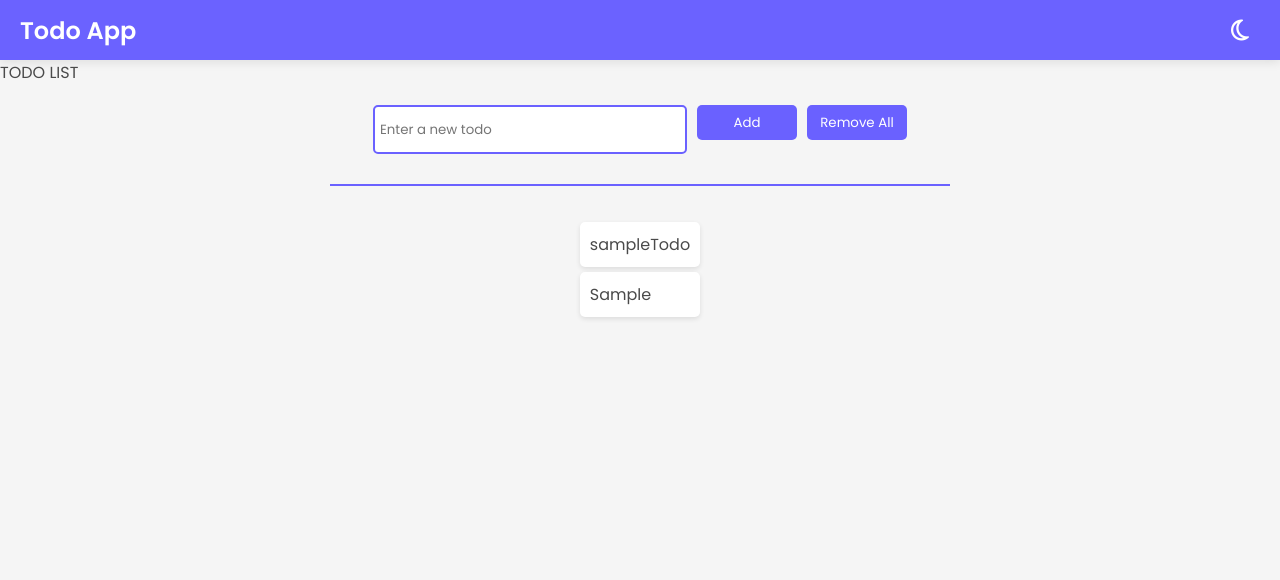
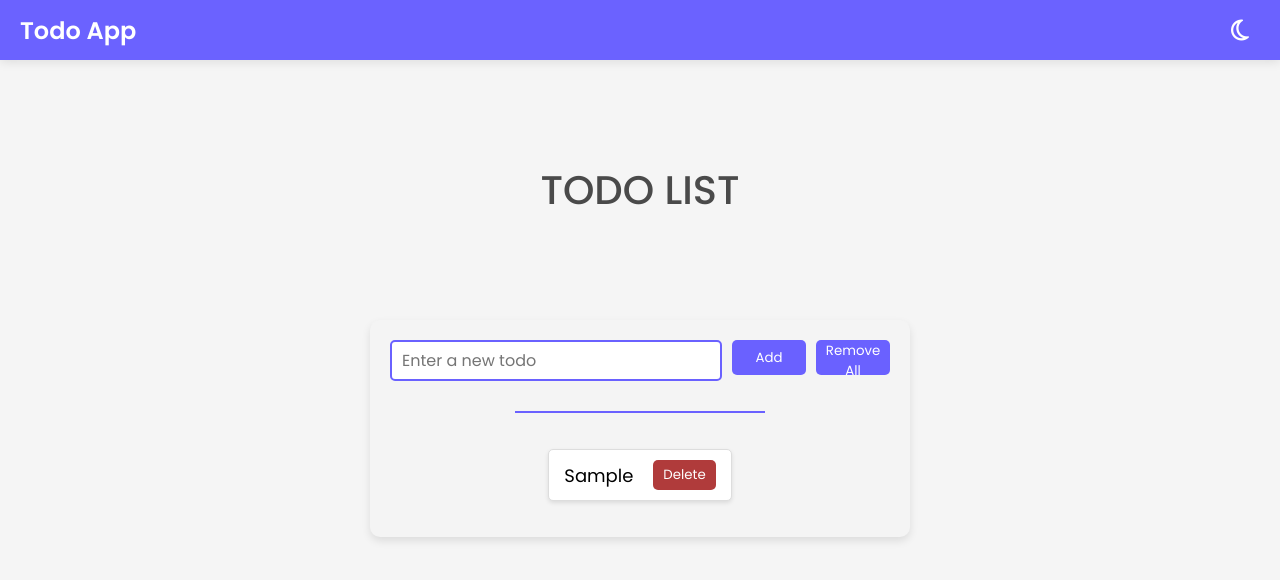
Before and after one commit to ankuhspatil2002/TodoApp-React, a React (Vite) app: page / in a window 1280 px wide. Both pictures are taken after typing "Sample" into the empty fields and a click on the button "Add". Shown: the top 580 px of the page. Built offline with nearby package versions, Linux system fonts and the light colour scheme.

Commit message:
Small changes in UI and individual Delete Button

```diff
--- a/src/App.css
+++ b/src/App.css
@@ -1,4 +1,3 @@
-/* Root Variables for Theme */
 :root {
     --background-color: #f5f5f5;
     --text-color: #4a4a4a;
@@ -7,8 +6,7 @@
     --button-hover-color: rgb(85, 77, 230);
   }
 
-  /* Dark Mode Variables */
-  [data-theme='dark'] {
+   [data-theme='dark'] {
     --background-color: #1e1e1e;
     --text-color: #ffffff;
     --navbar-color: #333;
@@ -24,8 +22,19 @@
     color: var(--text-color);
     font-family: Arial, sans-serif;
   }
+  .title{
+    margin: 100px;
+    display: flex;
+    justify-content: center;
+    align-items: center;
+    font-size:40px;
+    font-weight: 500;
+  }
 
-  /* Navbar Styles */
+  .todoList{
+    margin-top: 50px;
+  }
+
   .navBar {
     background-color: var(--navbar-color);
     width: 100%;
@@ -36,7 +45,7 @@
     box-shadow: 0px 2px 10px rgba(0, 0, 0, 0.1);
   }
 
-  /* Button Styling */
+
   .todoBtn {
     background-color: var(--button-bg-color);
     color: white;
--- a/src/App.jsx
+++ b/src/App.jsx
@@ -1,22 +1,22 @@
-import { useState } from 'react'
-import Navbar from './components/Navbar'
-import './App.css'
-import AddTodo from './components/AddTodo'
+import { useState } from "react";
+import Navbar from "./components/Navbar";
+import "./App.css";
+import AddTodo from "./components/AddTodo";
 
 function App() {
-  const [count, setCount] = useState(0)
+  const [count, setCount] = useState(0);
 
   return (
     <>
-    <div className="mainContainer">
-      <Navbar />
-      <div className="title">
-        TODO LIST
+      <div className="mainContainer">
+        <Navbar />
+        <div className="title">TODO LIST</div>
+        <div className="todoList">
+          <AddTodo />
+        </div>
       </div>
-      <AddTodo />
-    </div>
     </>
-  )
+  );
 }
 
-export default App
+export default App;
--- a/src/components/AddTodo.css
+++ b/src/components/AddTodo.css
@@ -1,23 +1,39 @@
+:root {
+  --displayTodo-color: black;
+}
+
+[data-theme='dark'] {
+  --displayTodo-color: black;
+}
+
 .addTodo {
   padding: 20px;
   display: flex;
   flex-direction: column;
   align-items: center;
   gap: 20px;
+  background-color: #f4f4f4;
+  border-radius: 10px;
+  box-shadow: 0px 4px 8px rgba(0, 0, 0, 0.1);
+  max-width: 500px;
+  width: 100%;
+  margin: 30px auto;
 }
 
 .inputbox {
   display: flex;
   gap: 10px;
+  width: 100%;
 }
 
 .todoInput {
-    width: 300px;
+  flex: 1;
   height: 35px;
-    padding: 5px;
   border: 2px solid rgb(106, 97, 255);
   border-radius: 5px;
   outline: none;
+  padding-left: 10px;
+  font-size: 16px;
 }
 
 .todoBtn {
@@ -28,11 +44,12 @@
   border: none;
   border-radius: 5px;
   cursor: pointer;
-    transition: background-color 0.3s;
+  transition: background-color 0.3s, transform 0.2s;
 }
 
 .todoBtn:hover {
   background-color: rgb(85, 77, 230);
+  transform: scale(1.05);
 }
 
 .line {
@@ -43,14 +60,36 @@
 }
 
 .displayTodo ul {
-    list-style: none;
   padding: 0;
+  width: 100%;
 }
 
 .displayTodo li {
-    background-color: #fff;
+  display: flex;
+  justify-content: space-between;
+  align-items: center;
+  background-color: rgb(255, 255, 255);
+  border: 1px solid #ddd;
+  color: var(--displayTodo-color);
+  border-radius: 5px;
   margin: 5px 0;
-    padding: 10px;
+  padding: 10px 15px;
+  font-size: 18px;
+  box-shadow: 0px 2px 4px rgba(0, 0, 0, 0.1);
+}
+
+.deleteBtn {
+  background-color: rgb(176, 59, 59);
+  color: white;
+  border: none;
   border-radius: 5px;
-    box-shadow: 0px 2px 5px rgba(0, 0, 0, 0.1);
+  cursor: pointer;
+  padding: 5px 10px;
+  margin-left: 20px;
+  transition: background-color 0.3s, transform 0.2s;
 }
+
+.deleteBtn:hover {
+  background-color: darkred;
+  transform: scale(1.1);
+}
--- a/src/components/AddTodo.jsx
+++ b/src/components/AddTodo.jsx
@@ -3,7 +3,7 @@ import "./AddTodo.css";
 import { v4 as uuidv4 } from "uuid";
 
 const AddTodo = () => {
-  const [todos, setTodos] = useState([{ value: "sampleTodo", id: uuidv4() }]);
+  const [todos, setTodos] = useState([]);
   const [newTodo, setNewTodo] = useState("");
 
   function handleClick() {
@@ -15,6 +15,11 @@ const AddTodo = () => {
 
   function addTodos(event) {
     setNewTodo(event.target.value);
+  }
+
+  function deleteTodo(id) {
+    const filteredTodos = todos.filter((todo) => todo.id !== id);
+    setTodos(filteredTodos);
   }
 
   function removeAll() {
@@ -32,19 +37,24 @@ const AddTodo = () => {
           placeholder="Enter a new todo"
         />
         <button type="button" className="todoBtn" onClick={handleClick}>
-          {" "}
-          Add{" "}
+          Add
         </button>
         <button type="button" className="todoBtn" onClick={removeAll}>
-          {" "}
-          Remove All{" "}
+          Remove All
         </button>
       </div>
+
       <div className="line"></div>
+
       <div className="displayTodo">
         <ul>
           {todos.map((todo) => (
-            <li key={todo.id}>{todo.value}</li>
+            <li key={todo.id}>
+              {todo.value}
+              <button className="deleteBtn" onClick={() => deleteTodo(todo.id)}>
+                Delete
+              </button>
+            </li>
           ))}
         </ul>
       </div>
```
Lines whose indentation alone changed are shown as unchanged.
